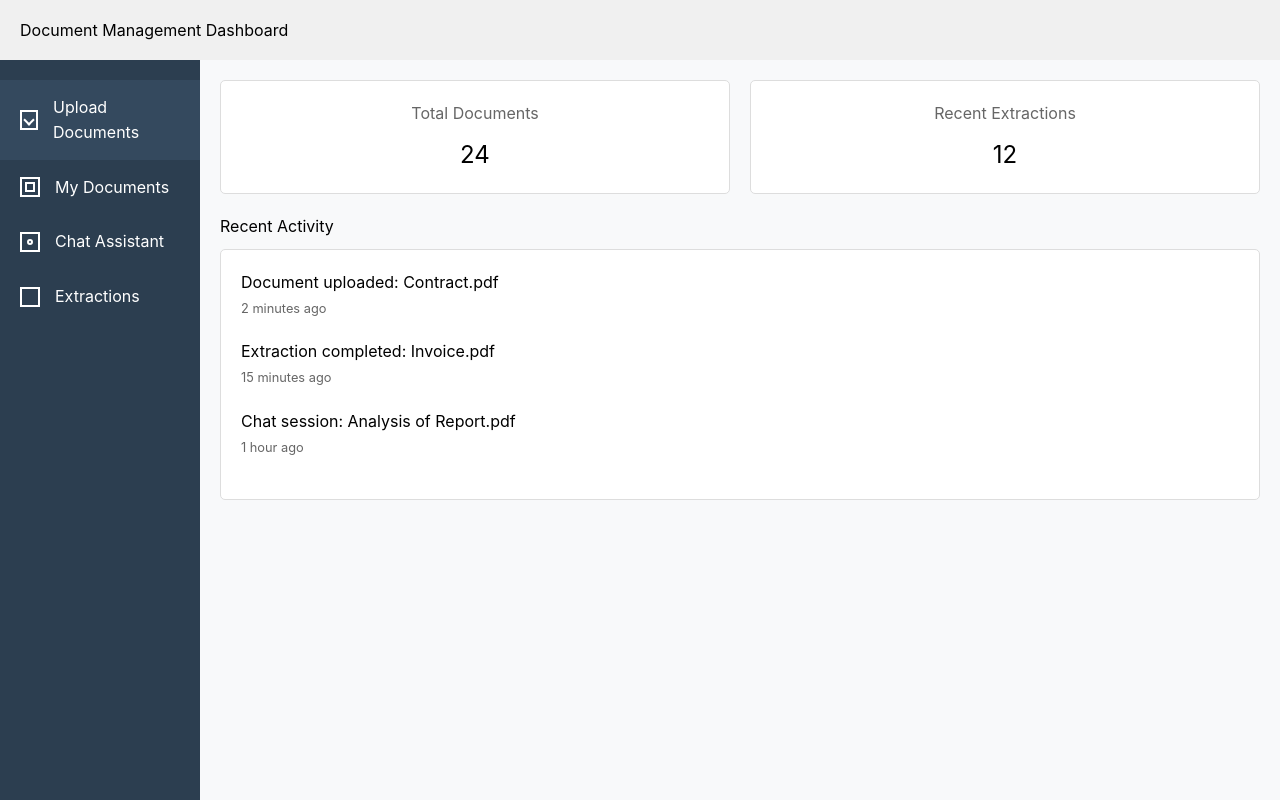
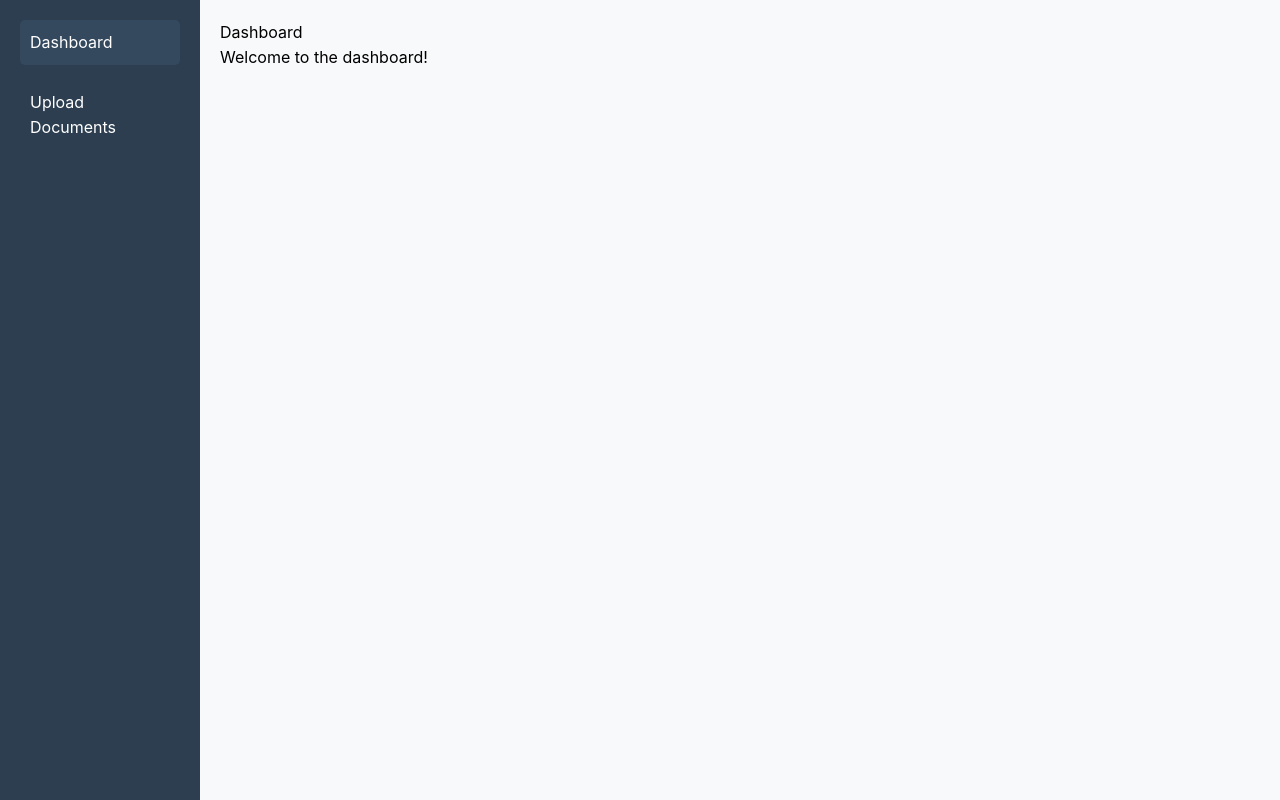
Before and after one commit to esraekz/EU_AI_Compliance, a Next.js app in the folder frontend/: page /dashboard in a window 1280 px wide. Built offline with nearby package versions, Linux system fonts and the light colour scheme.

Commit message:
keep navigation bar on left

```diff
--- /dev/null
+++ b/frontend/src/components/Layout/Layout.module.css
@@ -0,0 +1,33 @@
+.layout {
+    display: grid;
+    grid-template-columns: 200px 1fr;
+    height: 100vh;
+  }
+
+  .sidebar {
+    background-color: #2c3e50;
+    padding: 20px;
+    color: white;
+  }
+
+  .navItem {
+    margin-bottom: 15px;
+    cursor: pointer;
+    padding: 10px;
+    border-radius: 5px;
+    transition: background-color 0.3s ease;
+  }
+
+  .navItem:hover {
+    background-color: #34495e;
+  }
+
+  .navItem.active {
+    background-color: #34495e;
+  }
+
+  .mainContent {
+    background-color: #f8f9fa;
+    padding: 20px;
+    overflow-y: auto;
+  }
--- /dev/null
+++ b/frontend/src/components/Layout/Layout.tsx
@@ -0,0 +1,36 @@
+import { useRouter } from "next/router";
+import React from "react";
+import styles from "./Layout.module.css";
+
+const Layout: React.FC<{ children: React.ReactNode }> = ({ children }) => {
+  const router = useRouter();
+
+  const navigateTo = (path: string) => {
+    router.push(path);
+  };
+
+  return (
+    <div className={styles.layout}>
+      {/* Sidebar */}
+      <aside className={styles.sidebar}>
+        <div
+          className={`${styles.navItem} ${router.pathname === "/dashboard" ? styles.active : ""}`}
+          onClick={() => navigateTo("/dashboard")}
+        >
+          <span>Dashboard</span>
+        </div>
+        <div
+          className={`${styles.navItem} ${router.pathname === "/upload" ? styles.active : ""}`}
+          onClick={() => navigateTo("/upload")}
+        >
+          <span>Upload Documents</span>
+        </div>
+      </aside>
+
+      {/* Main Content */}
+      <main className={styles.mainContent}>{children}</main>
+    </div>
+  );
+};
+
+export default Layout;
--- a/frontend/src/pages/_app.tsx
+++ b/frontend/src/pages/_app.tsx
@@ -1,8 +1,9 @@
 import '@/styles/globals.css';
 import { MantineProvider } from '@mantine/core';
+import '@mantine/core/styles.css';
+import { QueryClient, QueryClientProvider } from '@tanstack/react-query';
 import type { AppProps } from 'next/app';
-import { QueryClient, QueryClientProvider } from '@tanstack/react-query';
-import '@mantine/core/styles.css';
+import Layout from '../components/Layout/Layout'; // Import the Layout component
 
 // Create a client
 const queryClient = new QueryClient({
@@ -14,22 +15,14 @@ const queryClient = new QueryClient({
   },
 });
 
-function MyApp({ Component, pageProps }: AppProps) {
+export default function App({ Component, pageProps }: AppProps) {
   return (
     <QueryClientProvider client={queryClient}>
       <MantineProvider withNormalizeCSS withGlobalStyles>
-        <Component {...pageProps} />
+        <Layout>
+          <Component {...pageProps} />
+        </Layout>
       </MantineProvider>
     </QueryClientProvider>
   );
 }
-
-export default function App({ Component, pageProps }: AppProps) {
-  return (
-    <QueryClientProvider client={queryClient}>
-      <MantineProvider>
-        <Component {...pageProps} />
-      </MantineProvider>
-    </QueryClientProvider>
-  );
-}
--- a/frontend/src/pages/dashboard.tsx
+++ b/frontend/src/pages/dashboard.tsx
@@ -1,8 +1,12 @@
 import React from "react";
-import Dashboard from "../components/Dashboard";
 
 const DashboardPage: React.FC = () => {
-  return <Dashboard />;
+  return (
+    <div>
+      <h1>Dashboard</h1>
+      <p>Welcome to the dashboard!</p>
+    </div>
+  );
 };
 
 export default DashboardPage;
--- a/frontend/src/pages/upload.tsx
+++ b/frontend/src/pages/upload.tsx
@@ -1,8 +1,18 @@
 import React from "react";
-import UploadDocuments from "../components/UploadDocuments/UploadDocuments";
 
 const UploadPage: React.FC = () => {
-  return <UploadDocuments />;
+  return (
+    <div>
+      <h1>Upload Documents</h1>
+      <div style={{ border: "2px dashed #666", borderRadius: "10px", padding: "20px" }}>
+        <p>Drag and drop files here</p>
+        <p>or</p>
+        <button style={{ backgroundColor: "#007bff", color: "#fff", padding: "10px 20px", borderRadius: "5px" }}>
+          Browse Files
+        </button>
+      </div>
+    </div>
+  );
 };
 
 export default UploadPage;
```
